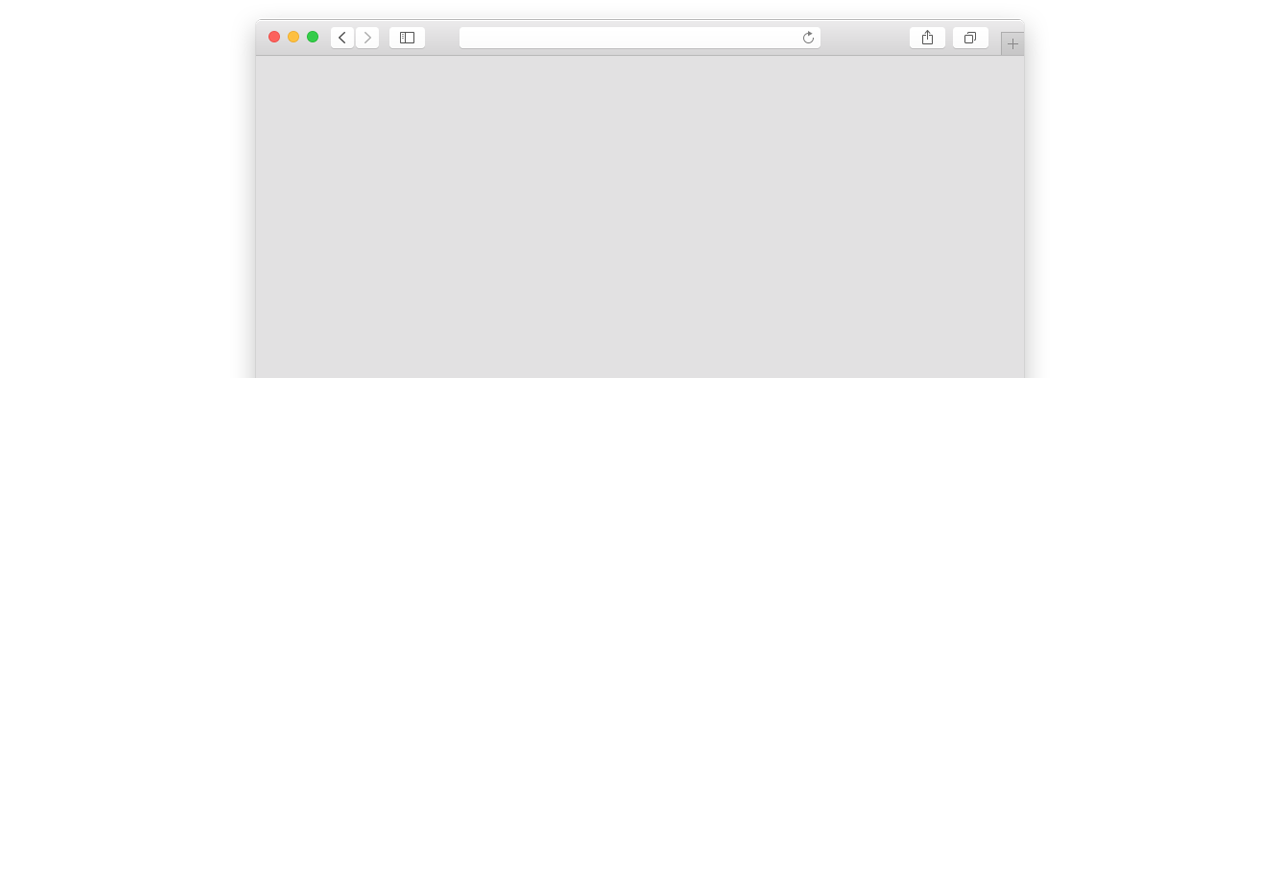
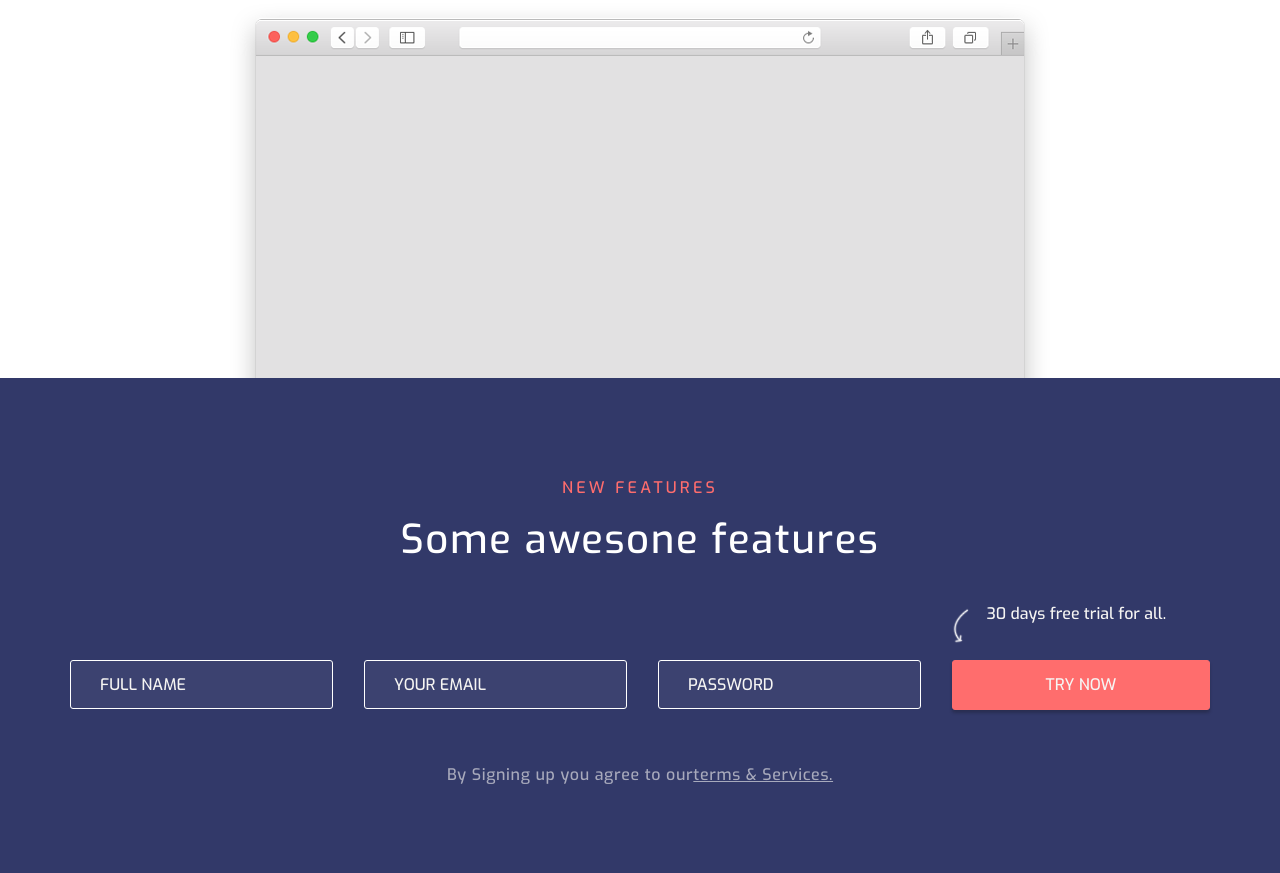
Before and after one commit to darkus007/CorporateLandingPage, a website: page src/index.html in a window 1280 px wide. Shown: the part 3891-4764 px from the top of the page. Before the commit the page ends 4269 px from the top, so only its background shows below. Drawn offline with Linux system fonts and the light colour scheme.

Commit message:
Seventh Section Complete.

```diff
--- a/src/index.html
+++ b/src/index.html
@@ -123,5 +123,24 @@
             <img src="icons/mac_window.png" alt="mac_window" class="features-2__img">
     </section>
 
+    <section class="signup">
+        <div class="container">
+            <div class="subtitle subtitle_features">NEW FEATURES</div>
+            <div class="title title_signup">Some awesone features</div>
+            <div class="signup__wrapper-trial">
+                <img src="icons/arrow_trial.png" alt="arrow" class="signup__trial-img">
+                <div class="signup__trial">30 days free trial for all.</div>
+            </div>
+            <form id="signup-form" class="signup__form" action="#">
+                <input name="name" placeholder="FULL NAME" type="text">
+                <input name="email" placeholder="YOUR EMAIL" type="email">
+                <input name="password" placeholder="PASSWORD" type="password">
+                <button class="signup__button">TRY NOW</button>
+            </form>
+            <div class="descr descr_signup">By Signing up you agree to our
+                <a href="#">terms & Services.</a>
+            </div>
+        </div>
+    </section>
 </body>
 </html>
--- a/src/sass/blocks/_descr.scss
+++ b/src/sass/blocks/_descr.scss
@@ -24,4 +24,17 @@
         text-align: center;
         width: 650px;
     }
+    &_signup {
+        display: flex;
+        justify-content: center;
+        margin-top: 52px;
+        font-size: 16px;
+        font-weight: normal;
+        text-align: left;
+        color: rgba(246, 245, 243, 0.6);
+        & a {
+            color: rgba(246, 245, 243, 0.6);
+            text-decoration: underline;
+        }
+    }
 }
--- /dev/null
+++ b/src/sass/blocks/_signup.scss
@@ -0,0 +1,54 @@
+.signup {
+    min-height: 476px;
+    background-color: #323969;
+    padding: 98px 0 85px 0;
+    &__wrapper-trial {
+        margin-top: 37px;
+        padding-right: 44px;
+        display: flex;
+        justify-content: flex-end;
+    }
+    &__trial-img {
+        margin-right: 18px;
+    }
+    &__trial {
+        font-size: 16px;
+        font-weight: normal;
+        color: #f6f5f3;
+    }
+    &__form {
+        margin-top: 17px;
+        display: flex;
+        justify-content: space-between;
+        & input {
+            padding: 0 29px;
+            font-size: 16px;
+            font-weight: normal;
+            color: #f6f5f3;
+            text-align: left;
+            width: 263px;
+            height: 49px;
+            border-radius: 3px;
+            border: solid 1px #ffffff;
+            background-color: rgba(71, 77, 120, .5);// #474d78;
+            &::placeholder {
+                color: #f6f5f3;
+            }
+        }
+    }
+    &__button {
+        width: 258px;
+        height: 50px;
+        border-radius: 3px;
+        box-shadow: 0px 3px 3px 0 rgba(14, 15, 15, 0.25);
+        border: solid 1px #ff6d6d;
+        background-color: #ff6d6d;
+        font-size: 16px;
+        font-weight: normal;
+        text-align: center;
+        color: #f6f5f3;
+    }
+    & a {
+    }
+
+}
--- a/src/sass/blocks/_titles.scss
+++ b/src/sass/blocks/_titles.scss
@@ -18,6 +18,11 @@
         margin-top: 15px;
         text-align: center;
     }
+    &_signup {
+        margin-top: 15px;
+        text-align: center;
+        color: #ffffff;
+    }
 }
 
 .subtitle {
--- a/src/sass/style.scss
+++ b/src/sass/style.scss
@@ -26,3 +26,4 @@ $main-color: #ff6d6d;
 @import 'blocks/responsive';
 @import 'blocks/founders';
 @import 'blocks/features_2';
+@import 'blocks/signup';
```
Also changed, not shown: src/css/style.min.css, src/icons/arrow_trial.png (added).
